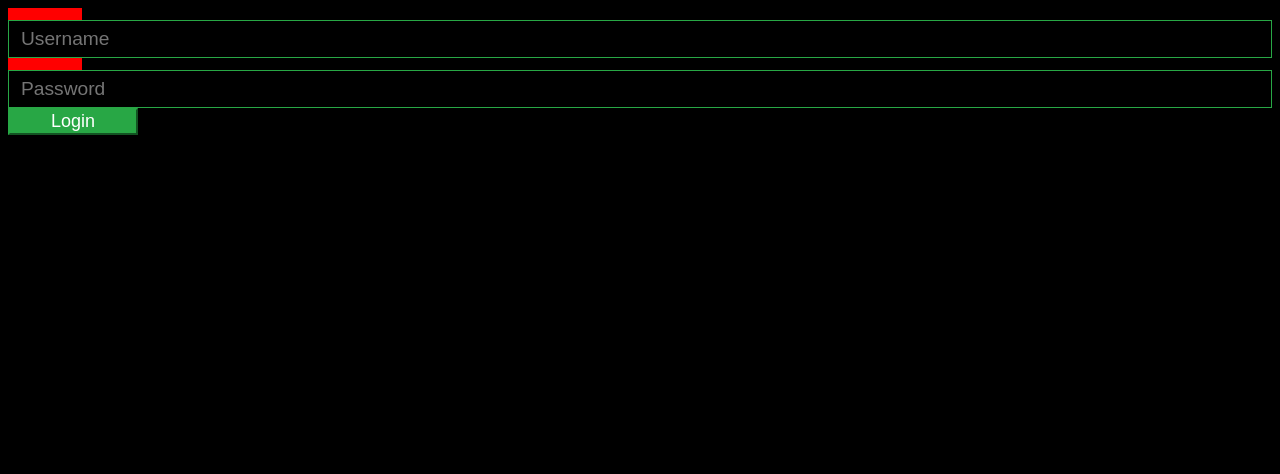
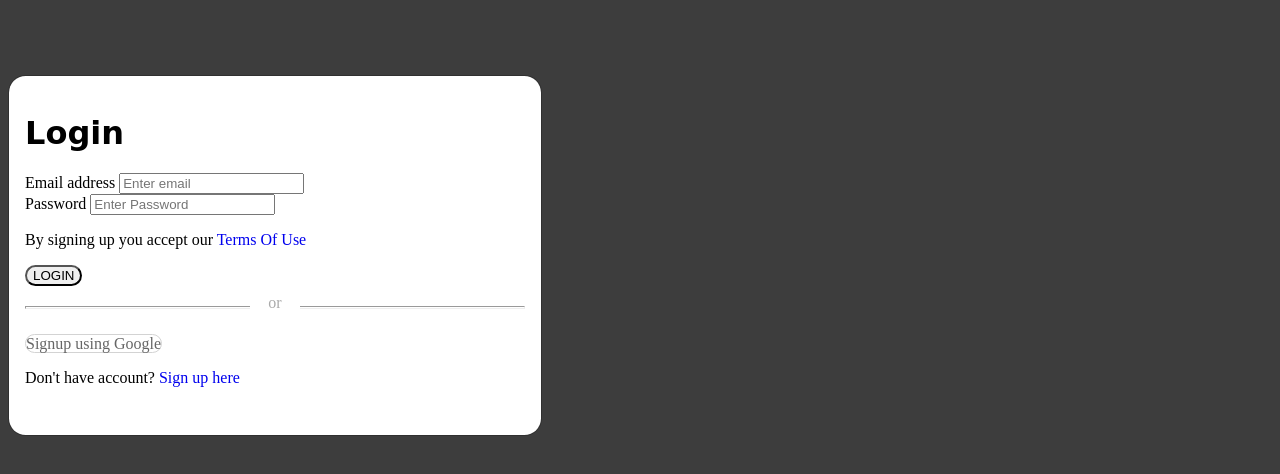
Before and after one commit to nehemiaslux/fullstar, a website: page www/templates/loginn.html in a window 1280 px wide. Drawn offline with Linux system fonts and the light colour scheme; files that its build step writes are made by us from their sources.

Commit message:
cuarto cambio

```diff
--- a/www/css/loginn.css
+++ b/www/css/loginn.css
@@ -1,83 +1,69 @@
-body {
-            background: #000 !important;
+ body{
+padding-top:4.2rem;
+padding-bottom:4.2rem;
+background:rgba(0, 0, 0, 0.76);
 }
-        .card {
-            border: 1px solid #28a745;
+a{
+ text-decoration:none !important;
  }
-        .card-login {
-            margin-top: 130px;
-            padding: 18px;
-            max-width: 30rem;
+h1,h2,h3{
+font-family: 'Kaushan Script', cursive;
+ }
+.myform{
+position: relative;
+display: -ms-flexbox;
+display: flex;
+padding: 1rem;
+-ms-flex-direction: column;
+flex-direction: column;
+width: 100%;
+ pointer-events: auto;
+background-color: #fff;
+background-clip: padding-box;
+border: 1px solid rgba(0,0,0,.2);
+border-radius: 1.1rem;
+outline: 0;
+max-width: 500px;
+ }
+.tx-tfm{
+text-transform:uppercase;
+}
+.mybtn{
+border-radius:50px;
 }
 
-        .card-header {
-            color: #fff;
-            /*background: #ff0000;*/
-            font-family: sans-serif;
-            font-size: 20px;
-            font-weight: 600 !important;
+.login-or {
+position: relative;
+color: #aaa;
 margin-top: 10px;
-            border-bottom: 0;
+margin-bottom: 10px;
+padding-top: 10px;
+padding-bottom: 10px;
 }
-
-        .input-group-prepend span{
+.span-or {
+display: block;
+position: absolute;
+left: 50%;
+top: -2px;
+margin-left: -25px;
+background-color: #fff;
 width: 50px;
-            background-color: #ff0000;
-            color: #fff;
-            border:0 !important;
+text-align: center;
 }
-
-        input:focus{
-            outline: 0 0 0 0  !important;
-            box-shadow: 0 0 0 0 !important;
+.hr-or {
+height: 1px;
+margin-top: 0px !important;
+margin-bottom: 0px !important;
 }
-
-        .login_btn{
-            width: 130px;
+.google {
+color:#666;
+width:100%;
+height:40px;
+text-align:center;
+outline:none;
+border: 1px solid lightgrey;
 }
-
-        .login_btn:hover{
-            color: #fff;
-            background-color: #ff0000;
+form .error {
+color: #ff0000;
 }
-
-        .btn-outline-danger {
-            color: #fff;
-            font-size: 18px;
-            background-color: #28a745;
-            background-image: none;
-            border-color: #28a745;
-        }
-
-        .form-control {
-            display: block;
-            width: 100%;
-            height: calc(2.25rem + 2px);
-            padding: 0.375rem 0.75rem;
-            font-size: 1.2rem;
-            line-height: 1.6;
-            color: #28a745;
-            background-color: transparent;
-            background-clip: padding-box;
-            border: 1px solid #28a745;
-            border-radius: 0;
-            transition: border-color 0.15s ease-in-out, box-shadow 0.15s ease-in-out;
-        }
-
-        .input-group-text {
-            display: -ms-flexbox;
-            display: flex;
-            -ms-flex-align: center;
-            align-items: center;
-            padding: 0.375rem 0.75rem;
-            margin-bottom: 0;
-            font-size: 1.5rem;
-            font-weight: 700;
-            line-height: 1.6;
-            color: #495057;
-            text-align: center;
-            white-space: nowrap;
-            background-color: #e9ecef;
-            border: 1px solid #ced4da;
-            border-radius: 0;
-        }
+ #second{display:none;}
--- a/www/templates/loginn.html
+++ b/www/templates/loginn.html
@@ -1,30 +1,86 @@
-<ion-view view-title="Playlist">
-  <ion-content >
-    <link rel="stylesheet" href="css/loginn.css">
+
+
+<link rel="stylesheet"  href="css/loginn.css">
+<div class="container">
+        <div class="row">
+            <div class="col-md-5 mx-auto">
+            <div id="first">
+                <div class="myform form ">
+                     <div class="logo mb-3">
+                         <div class="col-md-12 text-center">
+                            <h1>Login</h1>
                          </div>
-        <div class="card-body">
-            <form action="" method="post">
-                <div class="input-group form-group">
-                    <div class="input-group-prepend">
-                        <span class="input-group-text"><i class="fas fa-user"></i></span>
                     </div>
-                    <input type="text" name="email" class="form-control" placeholder="Username">
+                   <form action="" method="post" name="login">
+                           <div class="form-group">
+                              <label for="exampleInputEmail1">Email address</label>
+                              <input type="email" name="email"  class="form-control" id="email" aria-describedby="emailHelp" placeholder="Enter email">
                            </div>
+                           <div class="form-group">
+                              <label for="exampleInputEmail1">Password</label>
+                              <input type="password" name="password" id="password"  class="form-control" aria-describedby="emailHelp" placeholder="Enter Password">
+                           </div>
+                           <div class="form-group">
+                              <p class="text-center">By signing up you accept our <a href="#">Terms Of Use</a></p>
+                           </div>
+                           <div class="col-md-12 text-center ">
+                              <button type="submit" class=" btn btn-block mybtn btn-primary tx-tfm">Login</button>
+                           </div>
+                           <div class="col-md-12 ">
+                              <div class="login-or">
+                                 <hr class="hr-or">
+                                 <span class="span-or">or</span>
+                              </div>
+                           </div>
+                           <div class="col-md-12 mb-3">
+                              <p class="text-center">
+                                 <a href="javascript:void();" class="google btn mybtn"><i class="fa fa-google-plus">
+                                 </i> Signup using Google
+                                 </a>
+                              </p>
+                           </div>
+                           <div class="form-group">
+                              <p class="text-center">Don't have account? <a href="#" id="signup">Sign up here</a></p>
+                           </div>
+                        </form>
 
-                <div class="input-group form-group">
-                    <div class="input-group-prepend">
-                        <span class="input-group-text"><i class="fas fa-key"></i></span>
                 </div>
-                    <input type="password" name="password" class="form-control" placeholder="Password">
             </div>
-
+              <div id="second">
+                  <div class="myform form ">
+                        <div class="logo mb-3">
+                           <div class="col-md-12 text-center">
+                              <h1 >Signup</h1>
+                           </div>
+                        </div>
+                        <form action="#" name="registration">
                            <div class="form-group">
-                    <input type="submit" name="btn" value="Login" class="btn btn-outline-danger float-right login_btn">
+                              <label for="exampleInputEmail1">First Name</label>
+                              <input type="text"  name="firstname" class="form-control" id="firstname" aria-describedby="emailHelp" placeholder="Enter Firstname">
                            </div>
-
+                           <div class="form-group">
+                              <label for="exampleInputEmail1">Last Name</label>
+                              <input type="text"  name="lastname" class="form-control" id="lastname" aria-describedby="emailHelp" placeholder="Enter Lastname">
+                           </div>
+                           <div class="form-group">
+                              <label for="exampleInputEmail1">Email address</label>
+                              <input type="email" name="email"  class="form-control" id="email" aria-describedby="emailHelp" placeholder="Enter email">
+                           </div>
+                           <div class="form-group">
+                              <label for="exampleInputEmail1">Password</label>
+                              <input type="password" name="password" id="password"  class="form-control" aria-describedby="emailHelp" placeholder="Enter Password">
+                           </div>
+                           <div class="col-md-12 text-center mb-3">
+                              <button type="submit" class=" btn btn-block mybtn btn-primary tx-tfm">Get Started For Free</button>
+                           </div>
+                           <div class="col-md-12 ">
+                              <div class="form-group">
+                                 <p class="text-center"><a href="#" id="signin">Already have an account?</a></p>
+                              </div>
+                           </div>
+                            </div>
                         </form>
                      </div>
             </div>
         </div>
-</ion-content>
-</ion-view>
+</div>
```
Also changed, not shown: 1 other file. Lines whose indentation alone changed are shown as unchanged.
